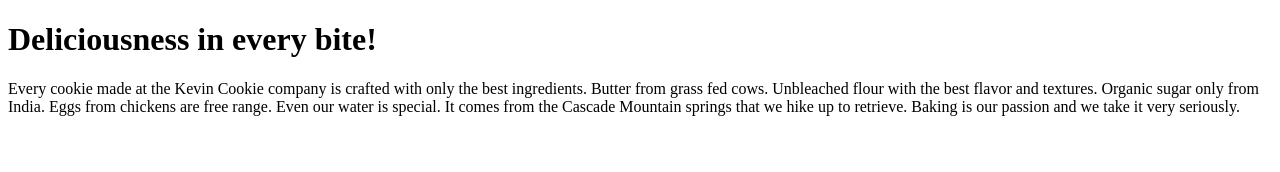
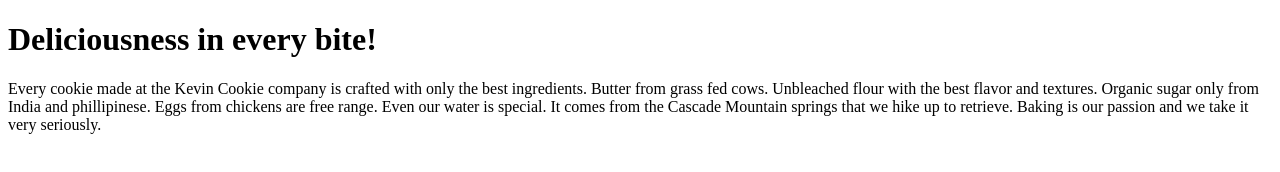
Before and after one commit to alex101so/learning_git, a plain HTML site: page index.htm in a window 1280 px wide. Drawn offline with Linux system fonts and the light colour scheme.

Commit message:
Update index.htm

```diff
--- a/index.htm
+++ b/index.htm
@@ -4,7 +4,7 @@
 
 <h1>Deliciousness in every bite!</h1>
 
-<p>Every cookie made at the Kevin Cookie company is crafted with only the best ingredients. Butter from grass fed cows. Unbleached flour with the best flavor and textures. Organic sugar only from India. Eggs from chickens are free range. Even our water is special. It comes from the Cascade Mountain springs that we hike up to retrieve. Baking is our passion and we take it very seriously.</p>
+<p>Every cookie made at the Kevin Cookie company is crafted with only the best ingredients. Butter from grass fed cows. Unbleached flour with the best flavor and textures. Organic sugar only from India and phillipinese. Eggs from chickens are free range. Even our water is special. It comes from the Cascade Mountain springs that we hike up to retrieve. Baking is our passion and we take it very seriously.</p>
 
 
 </body>
```
